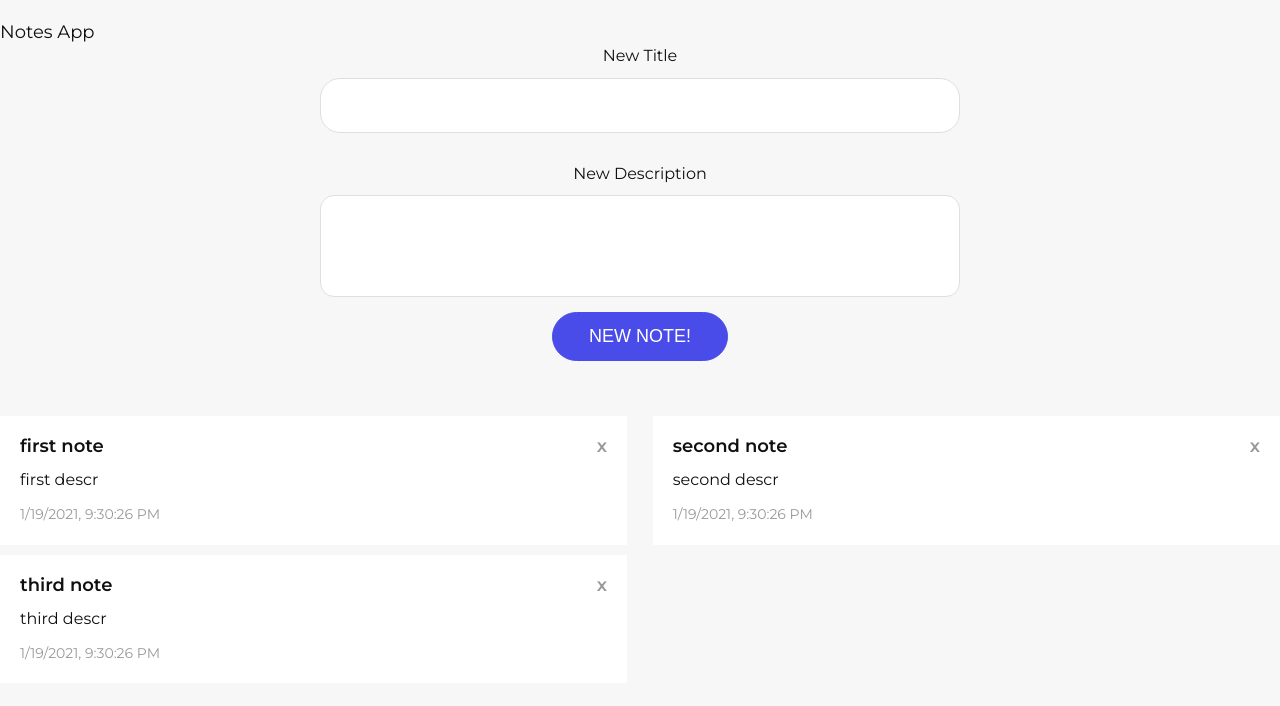
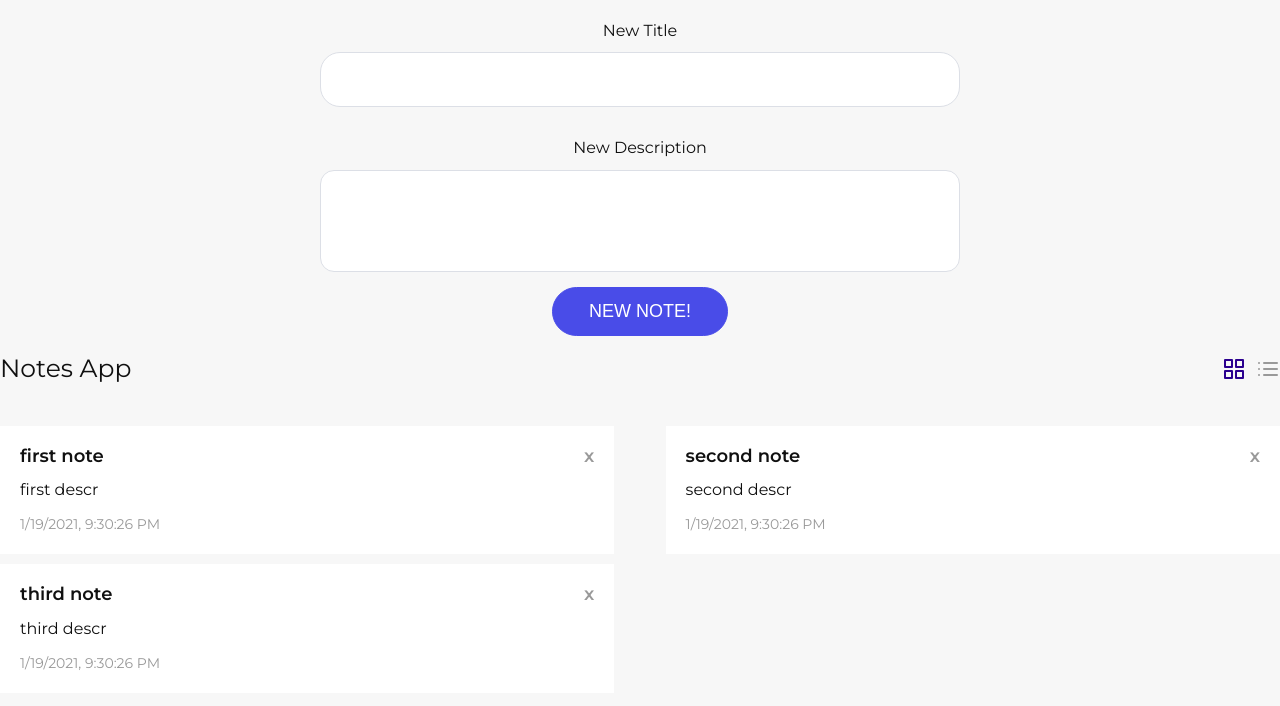
Before and after one commit to MaxLisyanskiy/vueCliTest, a Vue app: page / in a window 1280 px wide. Shown: the top 706 px of the page. Built offline with nearby package versions, Linux system fonts and the light colour scheme.

Commit message:
bind class

```diff
--- a/src/App.vue
+++ b/src/App.vue
@@ -4,7 +4,7 @@
 
       <section>
         <div class="container">
-          <h1>{{title}}</h1>
+
 
           <!--message-->
           <message v-if="message" :message="message"/>
@@ -15,8 +15,15 @@
             @addNewNote = "addNote"
           />
 
+          <div class="note-header">
+            <h1>{{title}}</h1>
+            <div class="icons">
+              <svg :class="{ active: grid}" @click="grid = true" xmlns="http://www.w3.org/2000/svg" width="24" height="24" viewBox="0 0 24 24" fill="none" stroke="currentColor" stroke-width="2" stroke-linecap="round" stroke-linejoin="round" ><rect x="3" y="3" width="7" height="7"></rect><rect x="14" y="3" width="7" height="7"></rect><rect x="14" y="14" width="7" height="7"></rect><rect x="3" y="14" width="7" height="7"></rect></svg>
+              <svg :class="{ active: !grid}" @click="grid = false" xmlns="http://www.w3.org/2000/svg" width="24" height="24" viewBox="0 0 24 24" fill="none" stroke="currentColor" stroke-width="2" stroke-linecap="round" stroke-linejoin="round"><line x1="8" y1="6" x2="21" y2="6"></line><line x1="8" y1="12" x2="21" y2="12"></line><line x1="8" y1="18" x2="21" y2="18"></line><line x1="3" y1="6" x2="3" y2="6"></line><line x1="3" y1="12" x2="3" y2="12"></line><line x1="3" y1="18" x2="3" y2="18"></line></svg>
+            </div>
+          </div>
           <!--notes-->
-          <notes :notes="notes" @remove="removeOldNote"/>
+          <notes :notes="notes" :grid="grid" @remove="removeOldNote"/>
 
         </div>
       </section>
@@ -38,6 +45,7 @@ export default {
     return {
       title: 'Notes App',
         message: null,
+        grid: true,
         note: {
             title: '',
             descr: ''
--- a/src/components/Notes.vue
+++ b/src/components/Notes.vue
@@ -1,6 +1,6 @@
 <template>
     <div class="notes">
-        <div class="note" v-for="(note, index) in notes" :key="index">
+        <div class="note" :class="{ full: !grid }" v-for="(note, index) in notes" :key="index">
             <div class="note-header">
                 <p>{{note.title}}</p>
                 <p style="cursor: pointer; color: #999999;" @click="removeNote(index)">x</p>
@@ -22,17 +22,34 @@
     padding: 40px 0;
 }
 .note {
-    width: 49%;
+    width: 48%;
     padding: 18px 20px;
     margin-bottom: 10px;
     background-color: #fff;
+    &.full{
+        width: 100%;
+    }
 }
 .note-header {
     display: flex;
     align-items: center;
     justify-content: space-between;
+    h1 {
+        font-size: 25px;
+    }
     p {
         font-weight: 600;
+    }
+    svg {
+        cursor: pointer;
+        margin-right: 10px;
+        color: #999999;
+        &.active{
+            color: #2b008f;
+        }
+        &:last-child{
+            margin-right: 0;
+        }
     }
 }
 .note-body {
@@ -53,6 +70,10 @@ export default {
         notes: {
             type: Array,
             requierd: true
+        },
+        grid: {
+            type: Boolean,
+            requierd: true
         }
     },
     methods: {
```
Also changed, not shown: src/assets/column.svg (added), src/assets/grid.svg (added).
